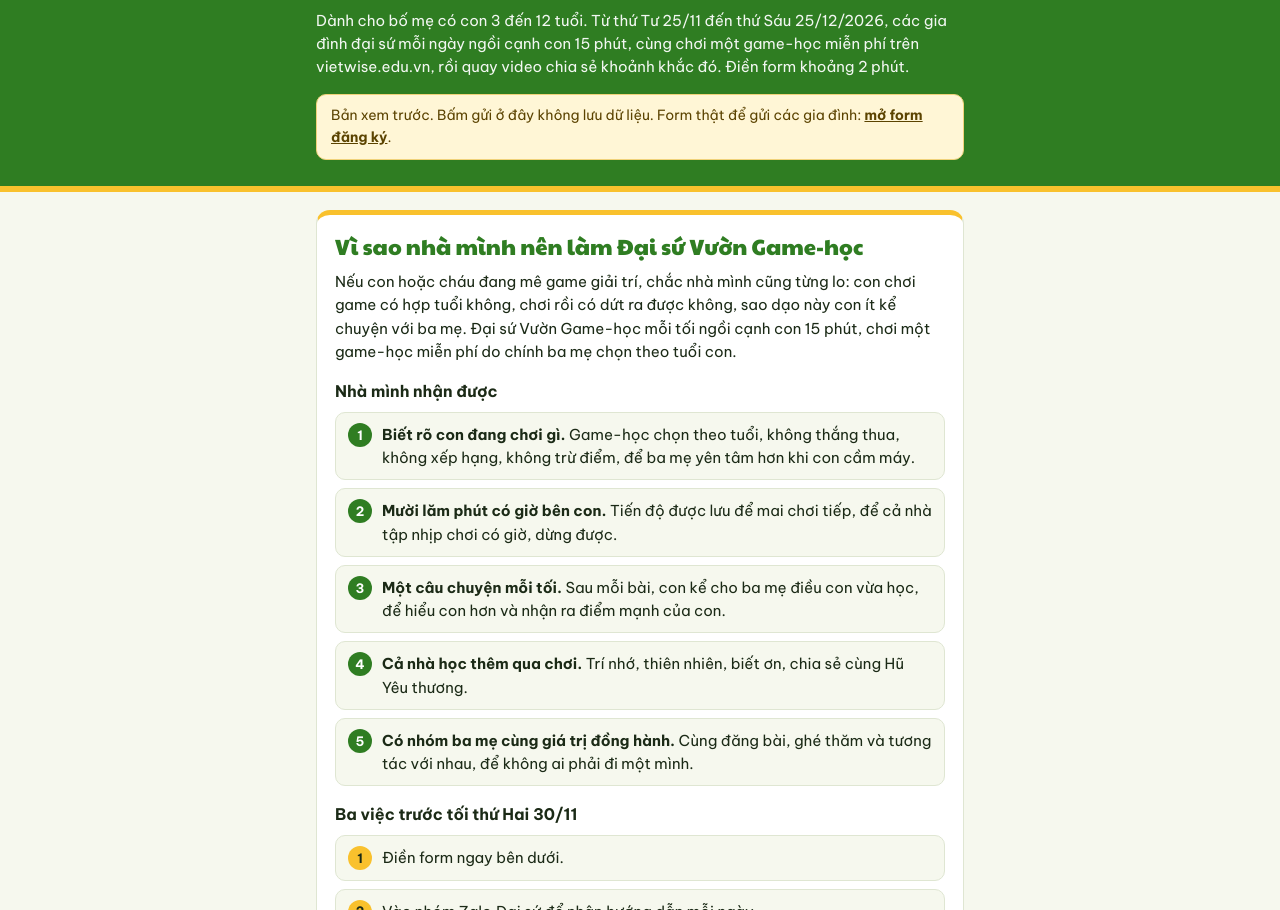
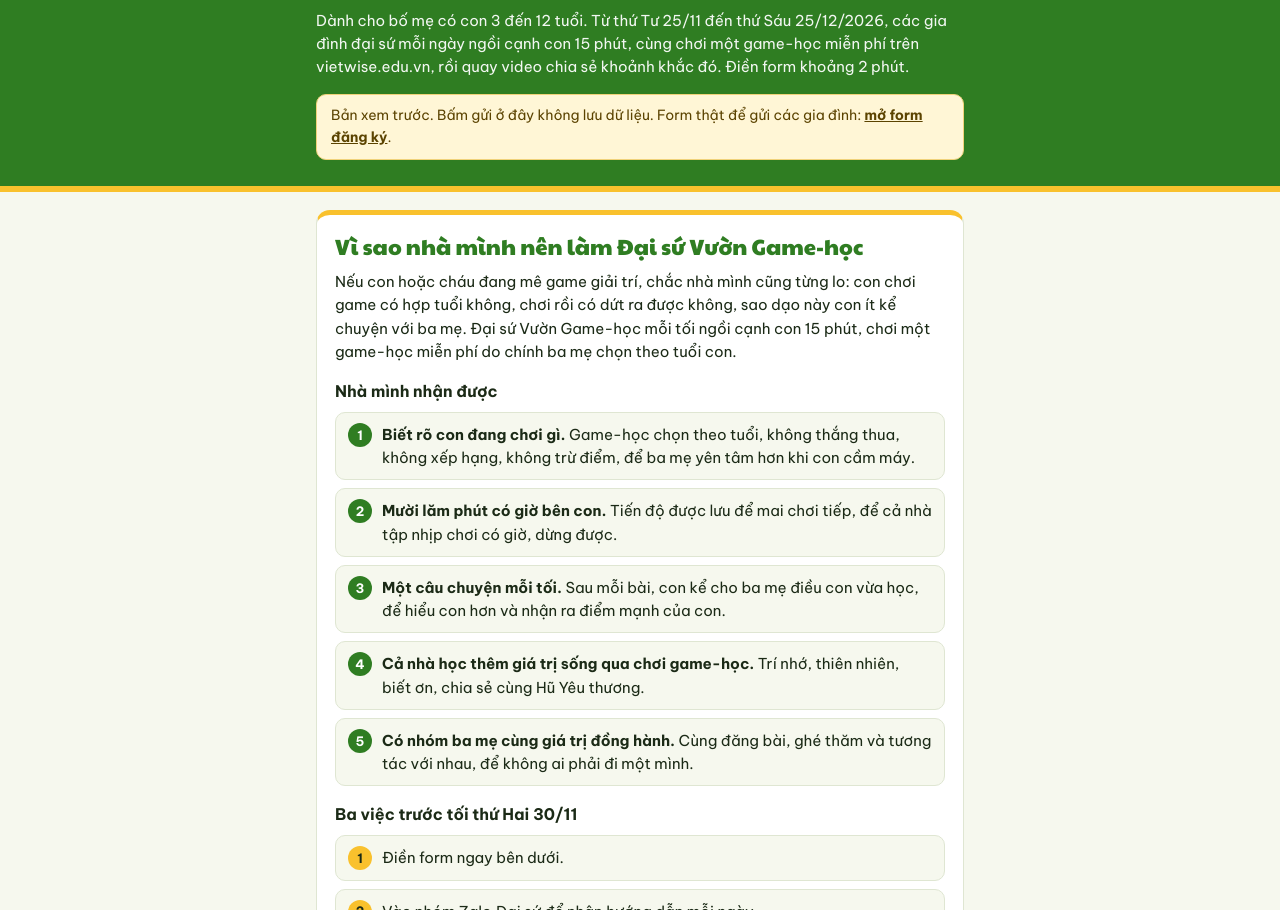
Before and after one commit to kynam8x/dai-su-vuon-game-hoc, a plain HTML site: page index.html in a window 1280 px wide. Shown: the part 190-1100 px from the top of the page. Drawn offline with Linux system fonts and the light colour scheme.

Commit message:
Lợi ích 4: học thêm giá trị sống qua chơi game-học

```diff
--- a/index.html
+++ b/index.html
@@ -100,7 +100,7 @@ footer{font-size:13px;color:var(--muted);padding-bottom:28px;text-align:center}
     <li><b>Biết rõ con đang chơi gì.</b> Game-học chọn theo tuổi, không thắng thua, không xếp hạng, không trừ điểm, để ba mẹ yên tâm hơn khi con cầm máy.</li>
     <li><b>Mười lăm phút có giờ bên con.</b> Tiến độ được lưu để mai chơi tiếp, để cả nhà tập nhịp chơi có giờ, dừng được.</li>
     <li><b>Một câu chuyện mỗi tối.</b> Sau mỗi bài, con kể cho ba mẹ điều con vừa học, để hiểu con hơn và nhận ra điểm mạnh của con.</li>
-    <li><b>Cả nhà học thêm qua chơi.</b> Trí nhớ, thiên nhiên, biết ơn, chia sẻ cùng Hũ Yêu thương.</li>
+    <li><b>Cả nhà học thêm giá trị sống qua chơi game-học.</b> Trí nhớ, thiên nhiên, biết ơn, chia sẻ cùng Hũ Yêu thương.</li>
     <li><b>Có nhóm ba mẹ cùng giá trị đồng hành.</b> Cùng đăng bài, ghé thăm và tương tác với nhau, để không ai phải đi một mình.</li>
   </ol>
   <h3>Ba việc trước tối thứ Hai 30/11</h3>
```
